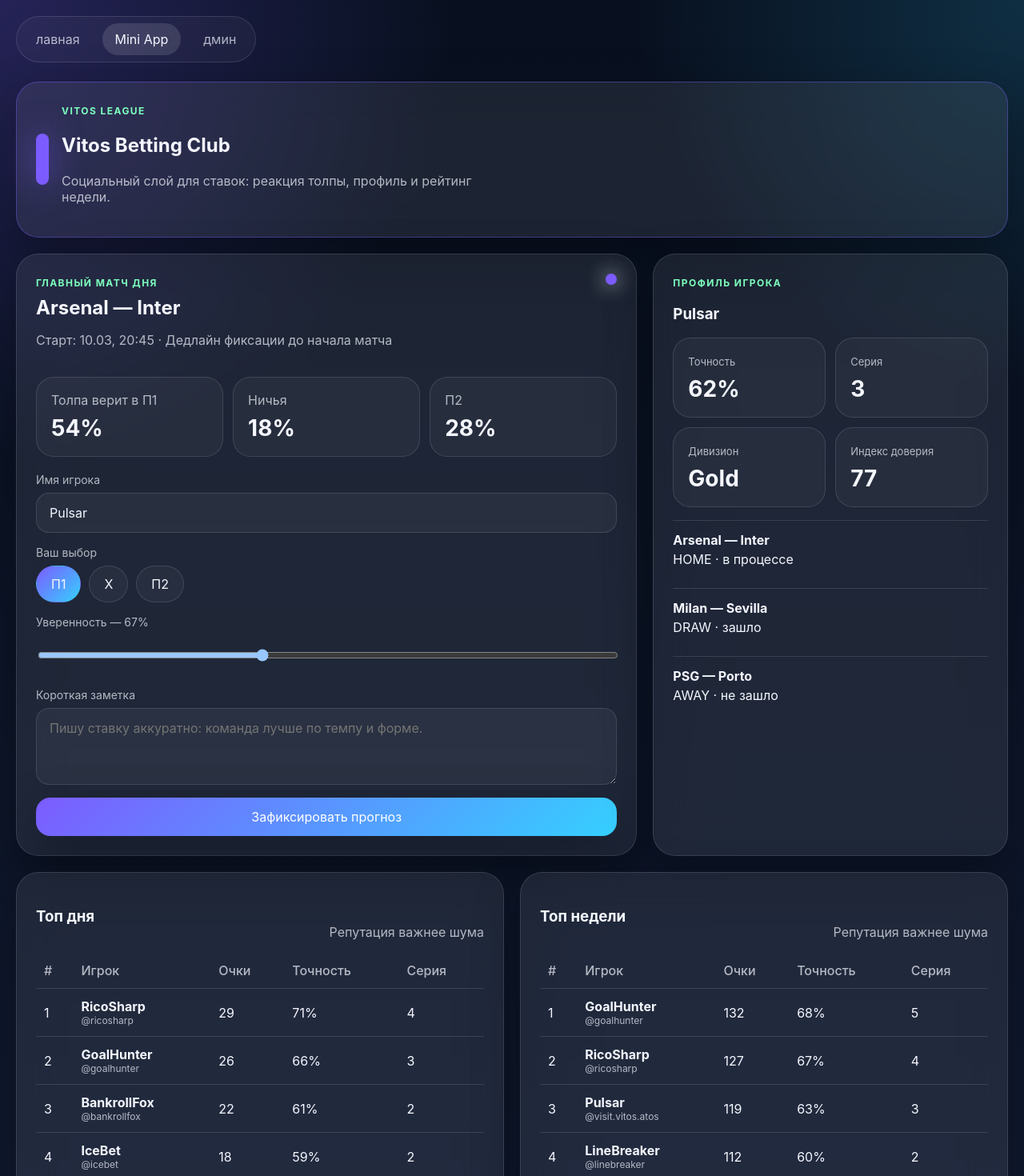
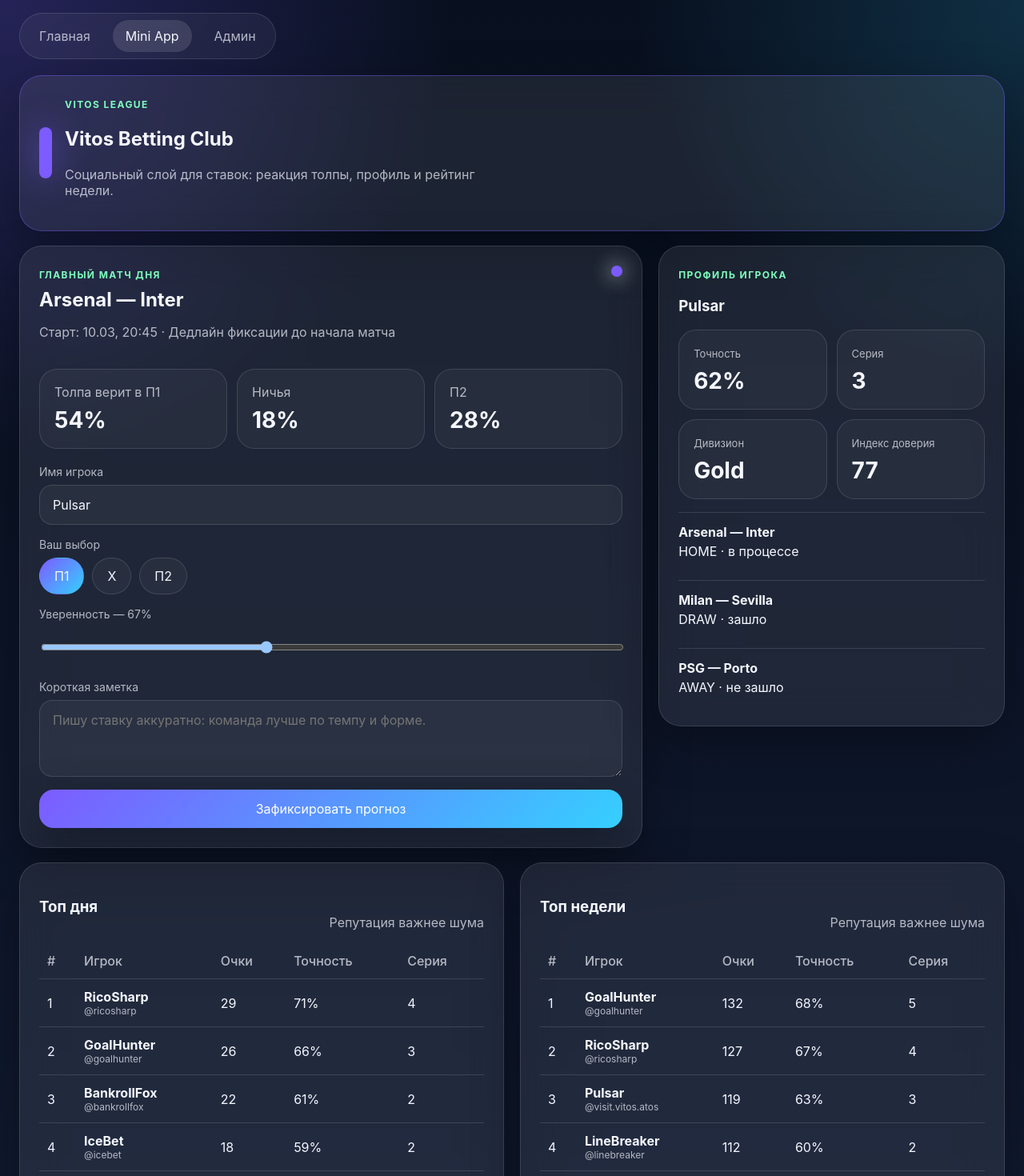
Before and after one commit to visitvitosatos-pixel/channel-league-mvp, a Next.js app: page /mini/vitos-club in a window 1280 px wide. Shown: the top 1470 px of the page at 80% size. Built offline with nearby package versions, Linux system fonts and the light colour scheme; no server answers.

Commit message:
feat: fix bot flow, start payload, layout and responsive ui

```diff
--- a/app/globals.css
+++ b/app/globals.css
@@ -26,11 +26,22 @@
   color-scheme: light;
 }
 
-* { box-sizing: border-box; }
-html, body { margin: 0; padding: 0; }
+* {
+  box-sizing: border-box;
+}
+
+html,
 body {
-  min-height: 100vh;
-  font-family: Inter, ui-sans-serif, system-ui, -apple-system, BlinkMacSystemFont, "Segoe UI", sans-serif;
+  margin: 0;
+  padding: 0;
+  min-height: 100%;
+  overflow-x: hidden;
+}
+
+body {
+  min-height: 100dvh;
+  font-family: Inter, ui-sans-serif, system-ui, -apple-system, BlinkMacSystemFont,
+    "Segoe UI", sans-serif;
   background:
     radial-gradient(circle at top left, rgba(124, 92, 255, 0.25), transparent 28%),
     radial-gradient(circle at top right, rgba(53, 208, 255, 0.16), transparent 24%),
@@ -38,44 +49,96 @@ body {
   color: var(--text);
 }
 
-a { color: inherit; text-decoration: none; }
-button, input, textarea { font: inherit; }
-button { cursor: pointer; }
+a {
+  color: inherit;
+  text-decoration: none;
+}
+
+button,
+input,
+textarea {
+  font: inherit;
+}
+
+button {
+  cursor: pointer;
+}
 
 .appShell {
   max-width: 1280px;
+  min-height: 100dvh;
   margin: 0 auto;
-  padding: 20px;
+  padding: 16px clamp(14px, 2vw, 24px) 24px;
+}
+
+.container {
+  width: 100%;
 }
 
 .topNav {
+  position: sticky;
+  top: 12px;
+  z-index: 20;
   display: flex;
   gap: 12px;
-  margin-bottom: 24px;
+  margin: 0 0 20px;
   padding: 8px;
   border: 1px solid var(--border);
-  background: rgba(255,255,255,0.04);
+  background: rgba(255, 255, 255, 0.05);
   border-radius: 999px;
   width: fit-content;
   backdrop-filter: blur(20px);
 }
-.topNavItem { padding: 10px 16px; border-radius: 999px; color: var(--muted); }
-.topNavItemActive { background: var(--surface-strong); color: var(--text); }
+
+.topNavItem {
+  padding: 10px 16px;
+  border-radius: 999px;
+  color: var(--muted);
+}
+
+.topNavItemActive {
+  background: var(--surface-strong);
+  color: var(--text);
+}
 
 .pageWrap {
   display: grid;
   gap: 20px;
+  align-content: start;
 }
+
+.pageWrap > * {
+  min-width: 0;
+}
+
 .landingGrid {
-  grid-template-columns: 1.3fr 1fr;
+  display: grid;
+  grid-template-columns: minmax(0, 1.25fr) minmax(320px, 0.85fr);
   align-items: start;
 }
+
 .heroColumn {
-  padding: 12px 0;
+  padding: 8px 0 0;
 }
-.heroColumn h1 { font-size: clamp(40px, 5vw, 68px); line-height: 1.02; margin: 16px 0; max-width: 12ch; }
-.lead { font-size: 18px; line-height: 1.6; color: var(--muted); max-width: 760px; }
-.smallLead { max-width: 560px; }
+
+.heroColumn h1 {
+  font-size: clamp(36px, 4.6vw, 68px);
+  line-height: 1.02;
+  margin: 16px 0;
+  max-width: 12ch;
+}
+
+.lead {
+  font-size: 18px;
+  line-height: 1.6;
+  color: var(--muted);
+  max-width: 760px;
+}
+
+.smallLead {
+  max-width: 560px;
+}
+
 .eyebrow {
   display: inline-flex;
   align-items: center;
@@ -86,7 +149,14 @@ button { cursor: pointer; }
   letter-spacing: 0.12em;
   text-transform: uppercase;
 }
-.ctaRow { display: flex; gap: 12px; flex-wrap: wrap; margin-top: 24px; }
+
+.ctaRow {
+  display: flex;
+  gap: 12px;
+  flex-wrap: wrap;
+  margin-top: 24px;
+}
+
 .primaryButton,
 .secondaryButton {
   border: 0;
@@ -94,17 +164,24 @@ button { cursor: pointer; }
   padding: 14px 20px;
   transition: transform 180ms ease, opacity 180ms ease;
 }
+
 .primaryButton {
   color: white;
   background: linear-gradient(135deg, var(--accent), #35d0ff);
   box-shadow: var(--shadow);
 }
+
 .secondaryButton {
   color: var(--text);
   background: var(--surface);
   border: 1px solid var(--border);
 }
-.primaryButton:hover, .secondaryButton:hover { transform: translateY(-1px); }
+
+.primaryButton:hover,
+.secondaryButton:hover {
+  transform: translateY(-1px);
+}
+
 .glassCard {
   border: 1px solid var(--border);
   background: var(--surface);
@@ -113,85 +190,247 @@ button { cursor: pointer; }
   padding: 24px;
   backdrop-filter: blur(24px);
 }
-.metricCard, .featureCard { min-height: 220px; }
-.featureList { margin: 16px 0 0; padding-left: 18px; line-height: 1.8; color: var(--muted); }
-.muted { color: var(--muted); }
-.maxWidth520 { max-width: 520px; }
-.brandHero { display: flex; align-items: center; gap: 16px; }
+
+.metricCard,
+.featureCard {
+  min-height: 220px;
+}
+
+.featureList {
+  margin: 16px 0 0;
+  padding-left: 18px;
+  line-height: 1.8;
+  color: var(--muted);
+}
+
+.muted {
+  color: var(--muted);
+}
+
+.maxWidth520 {
+  max-width: 520px;
+}
+
+.brandHero {
+  display: flex;
+  align-items: center;
+  gap: 16px;
+}
+
 .brandBadge {
   width: 16px;
   height: 64px;
   border-radius: 999px;
   box-shadow: 0 0 40px rgba(124, 92, 255, 0.6);
 }
-.miniGrid { display: grid; grid-template-columns: 1.4fr 0.8fr; gap: 20px; }
-.mainPanel { min-height: 560px; }
-.sideColumn { display: grid; gap: 20px; }
-.cardTopRow, .adminHeaderRow { display: flex; justify-content: space-between; gap: 16px; align-items: start; }
-.cardTopRow h2, .adminHeaderRow h1 { margin: 8px 0; }
+
+.miniPage {
+  gap: 18px;
+}
+
+.miniGrid {
+  display: grid;
+  grid-template-columns: minmax(0, 1.35fr) minmax(300px, 0.75fr);
+  gap: 20px;
+  align-items: start;
+}
+
+.mainPanel {
+  min-height: 0;
+}
+
+.sideColumn {
+  display: grid;
+  gap: 20px;
+  position: sticky;
+  top: 92px;
+}
+
+.cardTopRow,
+.adminHeaderRow {
+  display: flex;
+  justify-content: space-between;
+  gap: 16px;
+  align-items: flex-start;
+}
+
+.cardTopRow h2,
+.adminHeaderRow h1 {
+  margin: 8px 0;
+}
+
 .pulseDot {
-  width: 14px; height: 14px; border-radius: 50%;
+  width: 14px;
+  height: 14px;
+  border-radius: 50%;
   box-shadow: 0 0 24px currentColor;
 }
+
 .crowdSplitBlock {
-  display: grid; grid-template-columns: repeat(3, 1fr); gap: 12px; margin: 20px 0;
+  display: grid;
+  grid-template-columns: repeat(3, 1fr);
+  gap: 12px;
+  margin: 20px 0;
 }
+
 .crowdSplitBlock > div,
 .profileStats > div,
 .adminMetricGrid .glassCard {
-  background: rgba(255,255,255,0.04);
+  background: rgba(255, 255, 255, 0.04);
   border: 1px solid var(--border);
   border-radius: 22px;
   padding: 18px;
 }
+
 .crowdSplitBlock strong,
 .profileStats strong,
-.adminMetricGrid strong { display: block; font-size: 28px; margin-top: 8px; }
-.predictionForm { display: grid; gap: 16px; }
-.field { display: grid; gap: 8px; }
-.field label { font-size: 14px; color: var(--muted); }
+.adminMetricGrid strong {
+  display: block;
+  font-size: 28px;
+  margin-top: 8px;
+}
+
+.predictionForm {
+  display: grid;
+  gap: 16px;
+}
+
+.field {
+  display: grid;
+  gap: 8px;
+}
+
+.field label {
+  font-size: 14px;
+  color: var(--muted);
+}
+
 .field input,
 .field textarea {
   width: 100%;
   border: 1px solid var(--border);
-  background: rgba(255,255,255,0.05);
+  background: rgba(255, 255, 255, 0.05);
   color: var(--text);
   border-radius: 16px;
   padding: 14px 16px;
 }
-.field textarea { min-height: 96px; resize: vertical; }
-.chipRow { display: flex; gap: 10px; }
+
+.field textarea {
+  min-height: 96px;
+  resize: vertical;
+}
+
+.chipRow {
+  display: flex;
+  gap: 10px;
+  flex-wrap: wrap;
+}
+
 .chip {
   border: 1px solid var(--border);
   border-radius: 999px;
   padding: 12px 18px;
-  background: rgba(255,255,255,0.04);
+  background: rgba(255, 255, 255, 0.04);
   color: var(--text);
 }
-.chipActive { background: linear-gradient(135deg, var(--accent), #35d0ff); border-color: transparent; }
-.statusMessage { margin: 0; color: var(--success); }
-.profileStats { display: grid; grid-template-columns: repeat(2, 1fr); gap: 12px; margin-top: 12px; }
-.profileStats span { color: var(--muted); font-size: 13px; }
-.miniList { list-style: none; margin: 16px 0 0; padding: 0; display: grid; gap: 12px; }
-.miniList li { display: grid; gap: 4px; padding: 14px 0; border-top: 1px solid var(--border); }
-.boardsGrid, .adminGrid { display: grid; grid-template-columns: repeat(2, 1fr); gap: 20px; }
-.tableWrap { display: grid; gap: 16px; }
-.tableTitleRow { display: flex; align-items: end; justify-content: space-between; gap: 12px; }
-.boardTable { width: 100%; border-collapse: collapse; }
-.boardTable th, .boardTable td { padding: 12px 10px; text-align: left; border-bottom: 1px solid var(--border); }
-.boardTable th { color: var(--muted); font-weight: 500; }
-.playerCell { display: grid; }
-.playerCell span { color: var(--muted); font-size: 12px; }
-.adminMetricGrid { display: grid; grid-template-columns: repeat(4, 1fr); gap: 16px; }
+
+.chipActive {
+  background: linear-gradient(135deg, var(--accent), #35d0ff);
+  border-color: transparent;
+}
+
+.statusMessage {
+  margin: 0;
+  color: var(--success);
+}
+
+.profileStats {
+  display: grid;
+  grid-template-columns: repeat(2, 1fr);
+  gap: 12px;
+  margin-top: 12px;
+}
+
+.profileStats span {
+  color: var(--muted);
+  font-size: 13px;
+}
+
+.miniList {
+  list-style: none;
+  margin: 16px 0 0;
+  padding: 0;
+  display: grid;
+  gap: 12px;
+}
+
+.miniList li {
+  display: grid;
+  gap: 4px;
+  padding: 14px 0;
+  border-top: 1px solid var(--border);
+}
+
+.boardsGrid,
+.adminGrid {
+  display: grid;
+  grid-template-columns: repeat(2, minmax(0, 1fr));
+  gap: 20px;
+}
+
+.tableWrap {
+  display: grid;
+  gap: 16px;
+}
+
+.tableTitleRow {
+  display: flex;
+  align-items: flex-end;
+  justify-content: space-between;
+  gap: 12px;
+}
+
+.boardTable {
+  width: 100%;
+  border-collapse: collapse;
+}
+
+.boardTable th,
+.boardTable td {
+  padding: 12px 10px;
+  text-align: left;
+  border-bottom: 1px solid var(--border);
+}
+
+.boardTable th {
+  color: var(--muted);
+  font-weight: 500;
+}
+
+.playerCell {
+  display: grid;
+}
+
+.playerCell span {
+  color: var(--muted);
+  font-size: 12px;
+}
+
+.adminMetricGrid {
+  display: grid;
+  grid-template-columns: repeat(4, minmax(0, 1fr));
+  gap: 16px;
+}
+
 .postPreview {
   padding: 16px;
   border: 1px solid var(--border);
   border-radius: 20px;
-  background: rgba(255,255,255,0.04);
+  background: rgba(255, 255, 255, 0.04);
   margin-top: 16px;
 }
 
-@media (max-width: 980px) {
+@media (max-width: 1180px) {
   .landingGrid,
   .miniGrid,
   .boardsGrid,
@@ -199,5 +438,34 @@ button { cursor: pointer; }
   .adminMetricGrid {
     grid-template-columns: 1fr;
   }
-  .heroColumn h1 { max-width: 100%; }
+
+  .sideColumn {
+    position: static;
+  }
 }
+
+@media (max-width: 768px) {
+  .appShell {
+    padding: 12px 12px 20px;
+  }
+
+  .topNav {
+    position: static;
+    width: 100%;
+    overflow-x: auto;
+  }
+
+  .topNavItem {
+    white-space: nowrap;
+  }
+
+  .crowdSplitBlock,
+  .profileStats {
+    grid-template-columns: 1fr;
+  }
+
+  .heroColumn h1 {
+    max-width: 100%;
+    font-size: clamp(32px, 10vw, 48px);
+  }
+}
--- a/app/layout.tsx
+++ b/app/layout.tsx
@@ -11,9 +11,9 @@ export const metadata: Metadata = {
 };
 
 const topNavItems = [
-  { label: "лавная", href: "/" },
+  { label: "Главная", href: "/" },
   { label: "Mini App", href: "/mini/vitos-club" },
-  { label: "дмин", href: "/admin/vitos-club" },
+  { label: "Админ", href: "/admin/vitos-club" },
 ];
 
 export default function RootLayout({
```
Also changed, not shown: app/api/telegram/webhook/route.ts (+6 -6 lines), lib/telegram.ts (+32 -9 lines), components/TopNav.tsx (line endings or trailing spaces).
